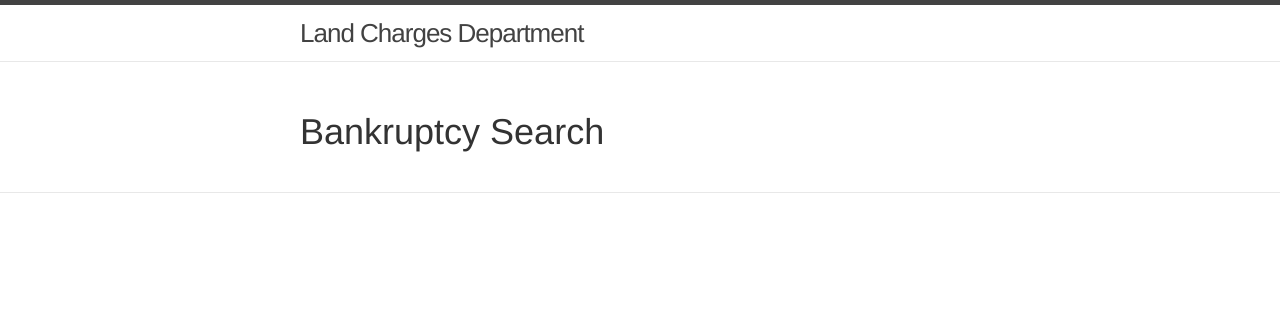
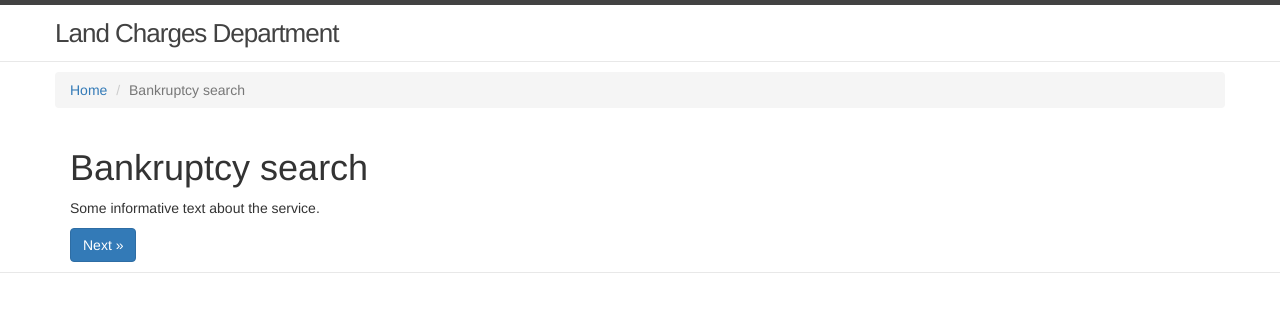
Before and after one commit to LandRegistry/land-charges-discovery, a Jekyll site: the page built from s5_prototypes/search.html, in a window 1280 px wide. Shown: the top 312 px of the page. Built offline with Jekyll 4.4.1, drawn with Linux system fonts in a browser that asks for light colours; nearby versions of some CDN libraries.

Commit message:
changes to default style

```diff
--- a/s5_prototypes/_includes/footer.html
+++ b/s5_prototypes/_includes/footer.html
@@ -1,6 +1,6 @@
 <footer class="site-footer">
 
-  <div class="wrapper">
+  <div class="row">
 
     <!--<h2 class="footer-heading">{{ site.title }}</h2>
 
--- a/s5_prototypes/_includes/header.html
+++ b/s5_prototypes/_includes/header.html
@@ -1,7 +1,7 @@
 <header class="site-header">
 
-  <div class="wrapper">
-
+  <div class="container">
+	<div class="row">
     <a class="site-title" href="{{ site.baseurl }}/">{{ site.title }}</a>
 
     <nav class="site-nav">
@@ -21,7 +21,7 @@
         {% endfor %}
       </div>-->
     </nav>
-
+</div>
   </div>
 
 </header>
--- a/s5_prototypes/_layouts/default.html
+++ b/s5_prototypes/_layouts/default.html
@@ -7,11 +7,11 @@
 
     {% include header.html %}
 
-    <div class="page-content">
-      <div class="wrapper">
+
+
         {{ content }}
-      </div>
-    </div>
+
+
 
     {% include footer.html %}
 
--- a/s5_prototypes/_sass/_layout.scss
+++ b/s5_prototypes/_sass/_layout.scss
@@ -5,6 +5,7 @@
     border-top: 5px solid $grey-color-dark;
     border-bottom: 1px solid $grey-color-light;
     min-height: 56px;
+    margin-bottom:10px;
 
     // Positioning context for the mobile navigation icon
     position: relative;
--- a/s5_prototypes/search.html
+++ b/s5_prototypes/search.html
@@ -3,6 +3,20 @@ layout: default
 title: Bankruptcy Search
 permalink: /search/
 ---
-<div>
-    <h1>Bankruptcy Search</h1>
+
+<div class="container">
+	<div class="row">
+	<ul class="breadcrumb" style="margin-left:0px">
+	  <li><a href="{{ site.baseurl }}/">Home</a> </li>
+	  <li class="active">Bankruptcy search</li>
+	</ul>
+	</div>
+
+
+      <!-- Main hero unit for a primary marketing message or call to action -->
+      <div class="">
+        <h1>Bankruptcy search</h1>
+        <p>Some informative text about the service. </p>
+        <p><a href="#" class="btn btn-primary btn-large">Next &raquo;</a></p>
+      </div>
 </div>
```
